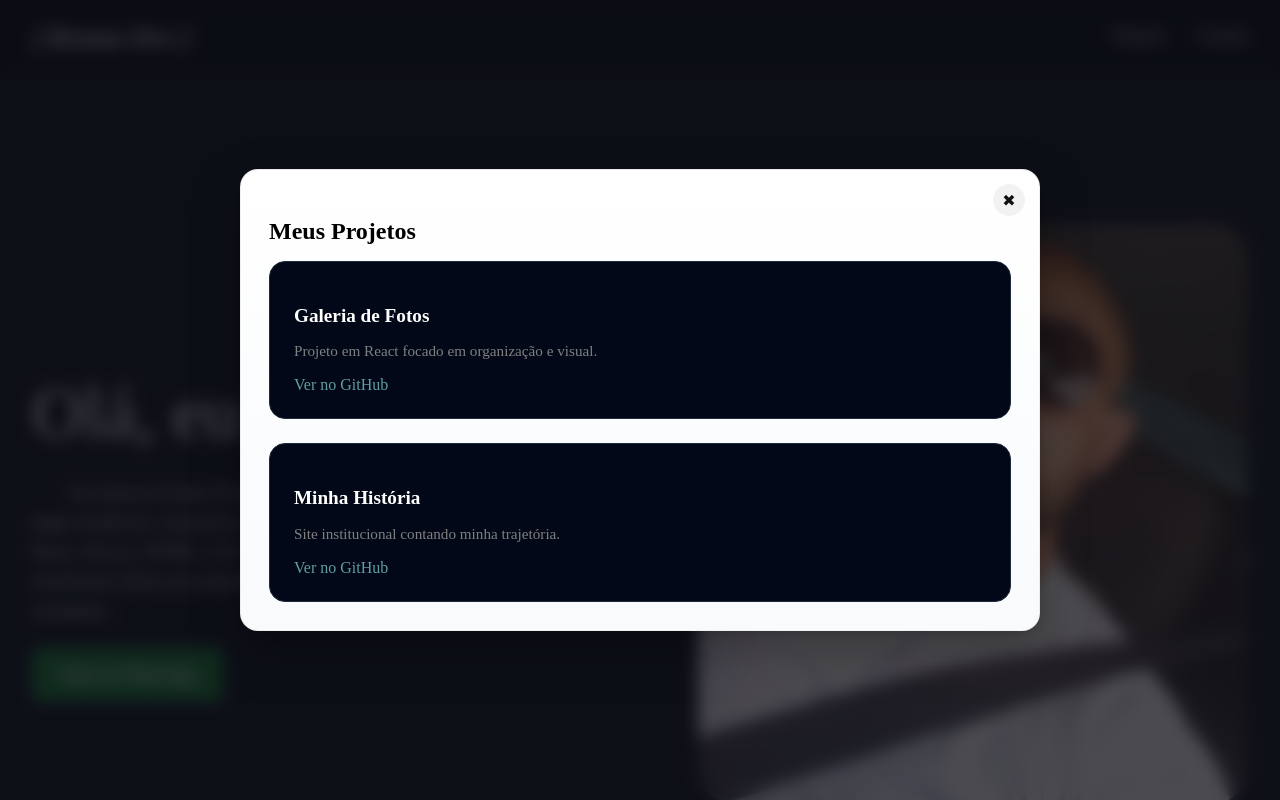
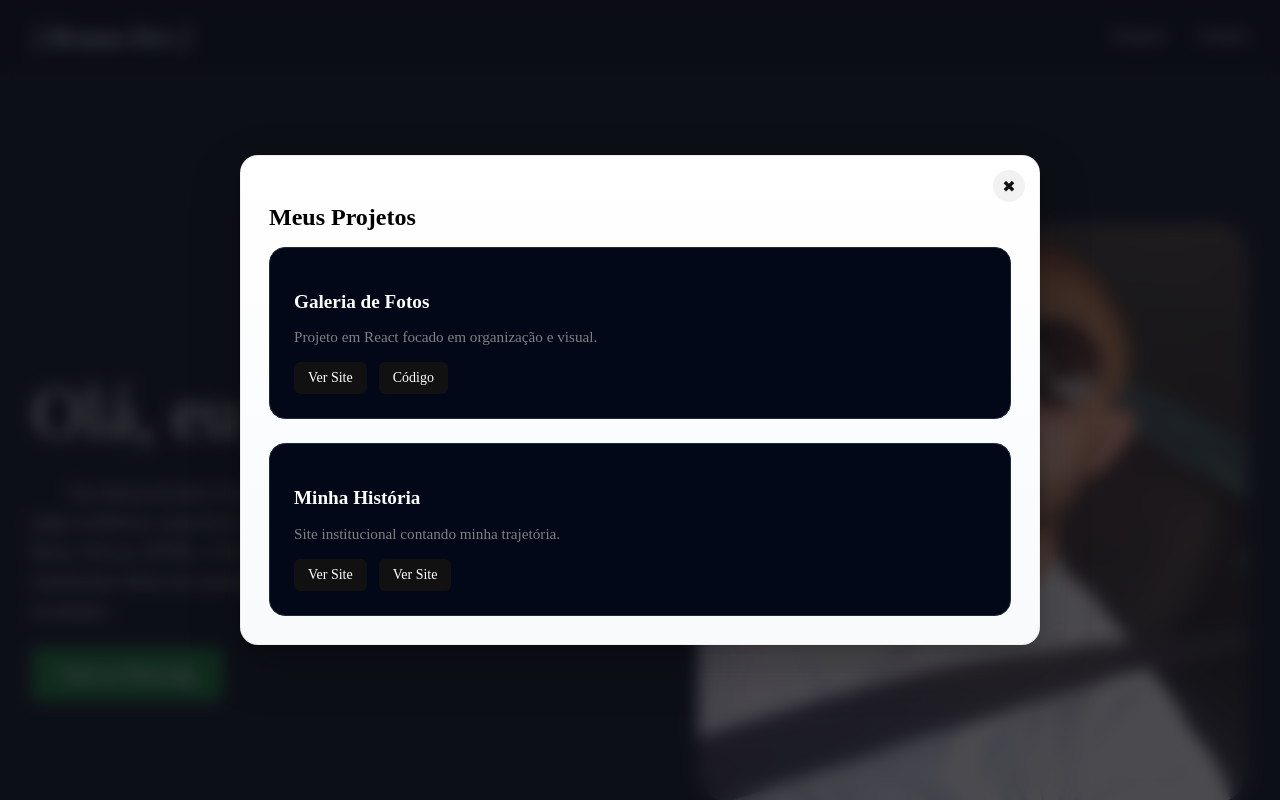
Before and after one commit to BrunoVenuto/portifolio-em-ractjs, a Next.js app: page / in a window 1280 px wide. Both pictures are taken after a click on the item "Projetos". Shown: the top 800 px of the page. Built offline with nearby package versions, Linux system fonts and the light colour scheme.

Commit message:
Atualiza modal com links dos projetos publicados

```diff
--- a/src/components/ProjectList/ProjectList.module.css
+++ b/src/components/ProjectList/ProjectList.module.css
@@ -33,3 +33,23 @@
 .card a:hover {
   text-decoration: underline;
 }
+
+.links {
+  display: flex;
+  gap: 12px;
+  margin-top: 12px;
+}
+
+.links a {
+  padding: 8px 14px;
+  border-radius: 6px;
+  background: #111;
+  color: #fff;
+  text-decoration: none;
+  font-size: 14px;
+  transition: 0.2s;
+}
+
+.links a:hover {
+  background: #333;
+}
--- a/src/components/ProjectList/ProjectList.tsx
+++ b/src/components/ProjectList/ProjectList.tsx
@@ -5,28 +5,52 @@ import styles from "./ProjectList.module.css";
 export function ProjectList() {
   return (
     <div className={styles.list}>
+      {/* Projeto 1 */}
       <div className={styles.card}>
         <h3>Galeria de Fotos</h3>
         <p>Projeto em React focado em organização e visual.</p>
 
+        <div className={styles.links}>
+          <a
+            href="https://galeria-de-fotos.vercel.app"
+            target="_blank"
+            rel="noopener noreferrer"
+          >
+            Ver Site
+          </a>
+
           <a
             href="https://github.com/BrunoVenuto/galeria-de-fotos"
             target="_blank"
+            rel="noopener noreferrer"
           >
-          Ver no GitHub
+            Código
           </a>
         </div>
+      </div>
 
+      {/* Projeto 2 */}
       <div className={styles.card}>
         <h3>Minha História</h3>
         <p>Site institucional contando minha trajetória.</p>
 
+        <div className={styles.links}>
           <a
-          href="https://github.com/BrunoVenuto/Minha-Historia-ate-a-PPMG"
+            href="https://sistema-finan-8pot.vercel.app/"
             target="_blank"
+            rel="noopener noreferrer"
           >
-          Ver no GitHub
+            Ver Site
           </a>
+
+          <a
+            href="https://minha-historia-ate-a-ppmg.vercel.app/"
+            target="_blank"
+            rel="noopener noreferrer"
+          >
+            Ver Site
+          </a>
+        </div>
       </div>
     </div>
   );
```
Lines whose indentation alone changed are shown as unchanged.
